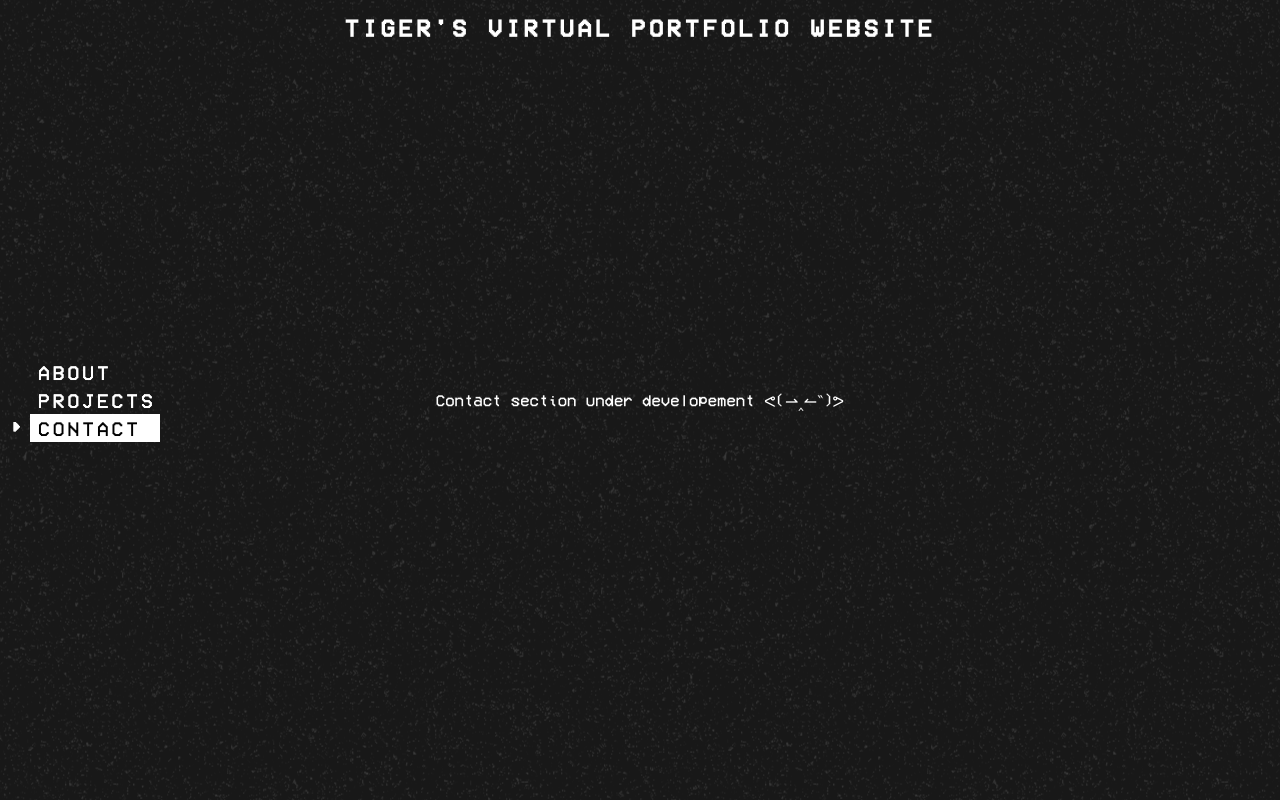
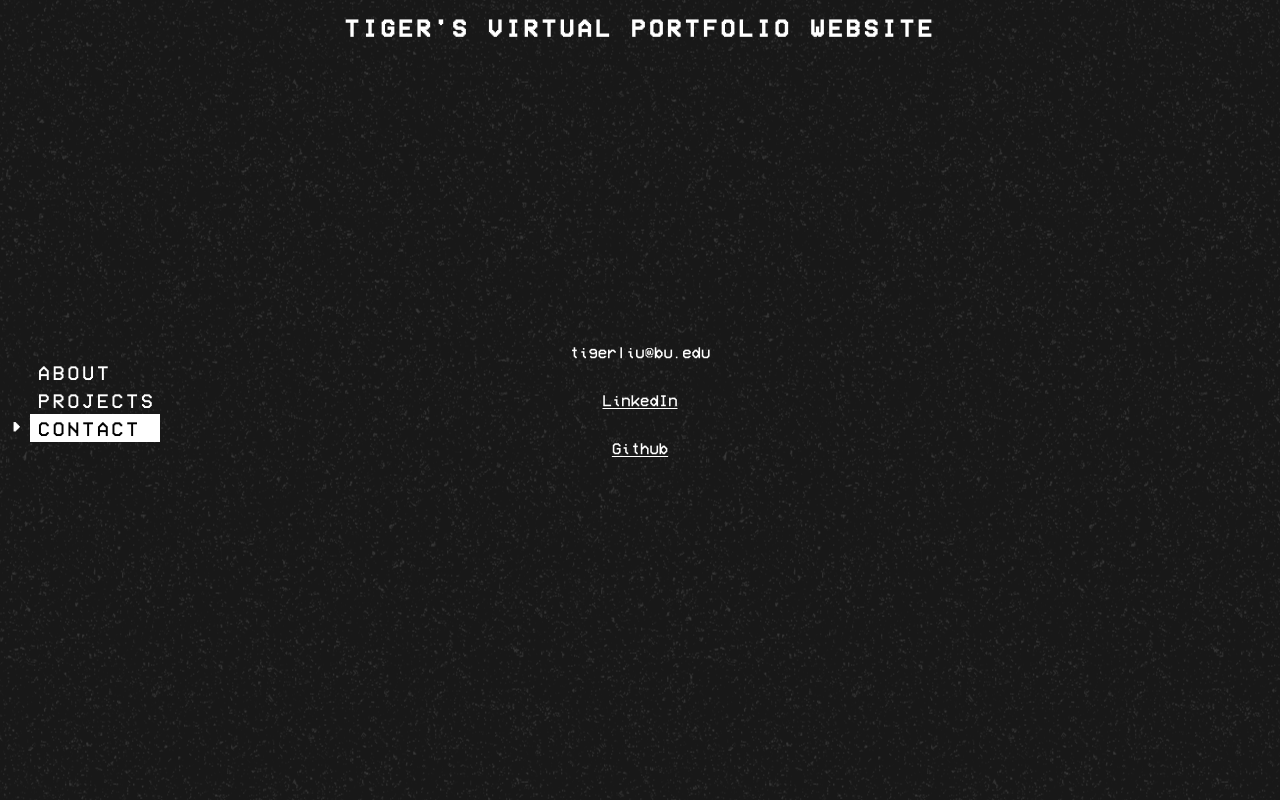
Before and after one commit to T0raT/T0raT.github.io, a Next.js app: page /contact in a window 1280 px wide. Built offline with nearby package versions, Linux system fonts and the light colour scheme.

Commit message:
feat: added contacts section

```diff
--- a/app/contact/page.tsx
+++ b/app/contact/page.tsx
@@ -1,10 +1,19 @@
-import NavBar from "../components/NavBar";
-
 function ContactDetails() {
   return (
-    <div className="m-auto px-5">
-      Contact section under developement ᕙ(⇀‸↼‶)ᕗ
-      <NavBar />
+    <div className="m-auto px-5 text-center">
+      <p className="inline">tigerliu@bu.edu</p>
+      <br />
+      <br />
+
+      <a href="https://www.linkedin.com/in/daian-liu-a69990193/">
+        <u>LinkedIn</u>
+      </a>
+      <br />
+      <br />
+
+      <a href="https://github.com/T0raT">
+        <u>Github</u>
+      </a>
     </div>
   );
 }
```
